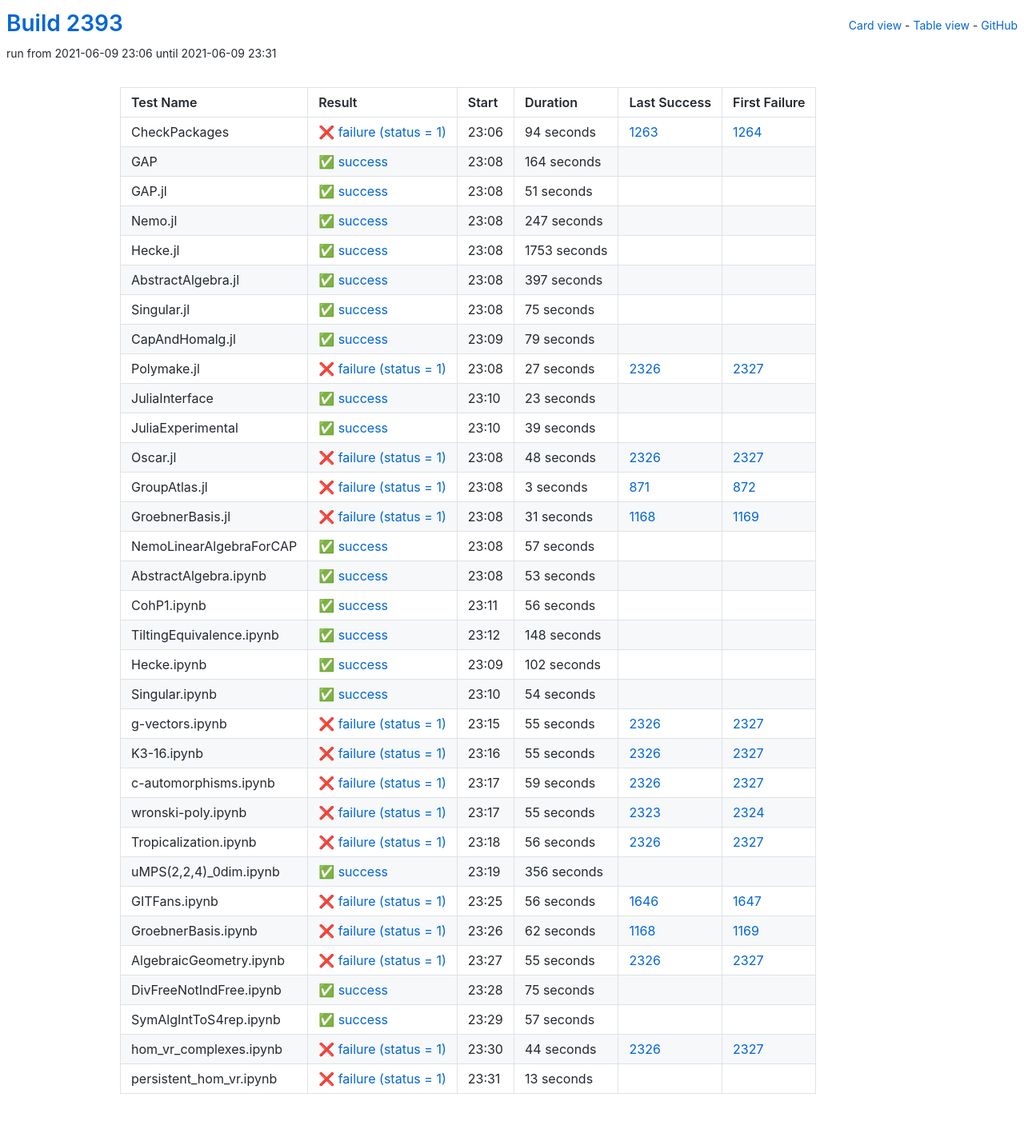
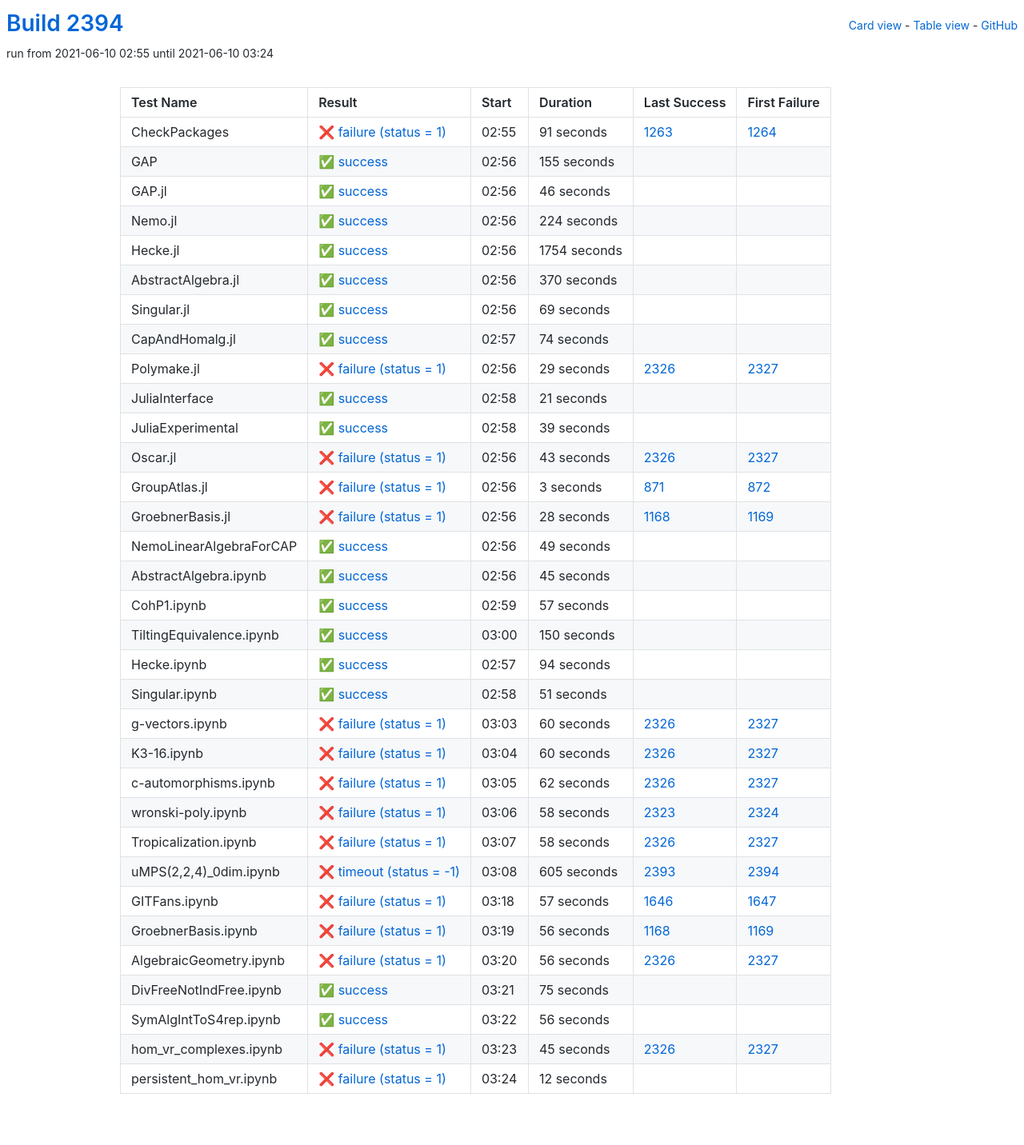
Before and after one commit to oscar-system/oscar-ci-status-stable, a Jekyll site: the page built from table.html, in a window 1280 px wide. Shown: the whole page at 80% size. Built offline with Jekyll 4.4.1, drawn with Linux system fonts in a browser that asks for light colours.

Commit message:
Build #2394

```diff
--- a/_data/ci.yml
+++ b/_data/ci.yml
@@ -1,6 +1,6 @@
 ---
-build: 2393
-build_url: https://oscarci.mathematik.uni-kl.de/job/oscar-stable/2393/
+build: 2394
+build_url: https://oscarci.mathematik.uni-kl.de/job/oscar-stable/2394/
 job: oscar-stable
 organization: oscar-system
 repo: oscar-ci-status-stable
@@ -8,128 +8,128 @@ repourl: https://github.com/oscar-system/oscar-ci-status-stable
 tests:
 - name: CheckPackages
   id: checkpackages
-  log: https://oscarci.mathematik.uni-kl.de/job/oscar-stable/2393/artifact/logs/build-2393/CheckPackages.log
-  start: 2021-06-09 23:06
+  log: https://oscarci.mathematik.uni-kl.de/job/oscar-stable/2394/artifact/logs/build-2394/CheckPackages.log
+  start: 2021-06-10 02:55
   success: false
   exitcode: 1
   status: failure
-  duration: 94
+  duration: 91
   last_success: 1263
   last_success_url: https://oscarci.mathematik.uni-kl.de/job/oscar-stable/1263/
   first_failure: 1264
   first_failure_url: https://oscarci.mathematik.uni-kl.de/job/oscar-stable/1264/
 - name: GAP
   id: gap
-  log: https://oscarci.mathematik.uni-kl.de/job/oscar-stable/2393/artifact/logs/build-2393/GAP.log
-  start: 2021-06-09 23:08
+  log: https://oscarci.mathematik.uni-kl.de/job/oscar-stable/2394/artifact/logs/build-2394/GAP.log
+  start: 2021-06-10 02:56
   success: true
   exitcode: 0
   status: success
-  duration: 164
+  duration: 155
   last_success: false
   last_success_url:
   first_failure: false
   first_failure_url:
 - name: GAP.jl
   id: gap-jl
-  log: https://oscarci.mathematik.uni-kl.de/job/oscar-stable/2393/artifact/logs/build-2393/GAP.jl.log
-  start: 2021-06-09 23:08
+  log: https://oscarci.mathematik.uni-kl.de/job/oscar-stable/2394/artifact/logs/build-2394/GAP.jl.log
+  start: 2021-06-10 02:56
   success: true
   exitcode: 0
   status: success
-  duration: 51
+  duration: 46
   last_success: false
   last_success_url:
   first_failure: false
   first_failure_url:
 - name: Nemo.jl
   id: nemo-jl
-  log: https://oscarci.mathematik.uni-kl.de/job/oscar-stable/2393/artifact/logs/build-2393/Nemo.jl.log
-  start: 2021-06-09 23:08
+  log: https://oscarci.mathematik.uni-kl.de/job/oscar-stable/2394/artifact/logs/build-2394/Nemo.jl.log
+  start: 2021-06-10 02:56
   success: true
   exitcode: 0
   status: success
-  duration: 247
+  duration: 224
   last_success: false
   last_success_url:
   first_failure: false
   first_failure_url:
 - name: Hecke.jl
   id: hecke-jl
-  log: https://oscarci.mathematik.uni-kl.de/job/oscar-stable/2393/artifact/logs/build-2393/Hecke.jl.log
-  start: 2021-06-09 23:08
+  log: https://oscarci.mathematik.uni-kl.de/job/oscar-stable/2394/artifact/logs/build-2394/Hecke.jl.log
+  start: 2021-06-10 02:56
   success: true
   exitcode: 0
   status: success
-  duration: 1753
+  duration: 1754
   last_success: false
   last_success_url:
   first_failure: false
   first_failure_url:
 - name: AbstractAlgebra.jl
   id: abstractalgebra-jl
-  log: https://oscarci.mathematik.uni-kl.de/job/oscar-stable/2393/artifact/logs/build-2393/AbstractAlgebra.jl.log
-  start: 2021-06-09 23:08
+  log: https://oscarci.mathematik.uni-kl.de/job/oscar-stable/2394/artifact/logs/build-2394/AbstractAlgebra.jl.log
+  start: 2021-06-10 02:56
   success: true
   exitcode: 0
   status: success
-  duration: 397
+  duration: 370
   last_success: false
   last_success_url:
   first_failure: false
   first_failure_url:
 - name: Singular.jl
   id: singular-jl
-  log: https://oscarci.mathematik.uni-kl.de/job/oscar-stable/2393/artifact/logs/build-2393/Singular.jl.log
-  start: 2021-06-09 23:08
+  log: https://oscarci.mathematik.uni-kl.de/job/oscar-stable/2394/artifact/logs/build-2394/Singular.jl.log
+  start: 2021-06-10 02:56
   success: true
   exitcode: 0
   status: success
-  duration: 75
+  duration: 69
   last_success: false
   last_success_url:
   first_failure: false
   first_failure_url:
 - name: CapAndHomalg.jl
   id: capandhomalg-jl
-  log: https://oscarci.mathematik.uni-kl.de/job/oscar-stable/2393/artifact/logs/build-2393/CapAndHomalg.jl.log
-  start: 2021-06-09 23:09
+  log: https://oscarci.mathematik.uni-kl.de/job/oscar-stable/2394/artifact/logs/build-2394/CapAndHomalg.jl.log
+  start: 2021-06-10 02:57
   success: true
   exitcode: 0
   status: success
-  duration: 79
+  duration: 74
   last_success: false
   last_success_url:
   first_failure: false
   first_failure_url:
 - name: Polymake.jl
   id: polymake-jl
-  log: https://oscarci.mathematik.uni-kl.de/job/oscar-stable/2393/artifact/logs/build-2393/Polymake.jl.log
-  start: 2021-06-09 23:08
+  log: https://oscarci.mathematik.uni-kl.de/job/oscar-stable/2394/artifact/logs/build-2394/Polymake.jl.log
+  start: 2021-06-10 02:56
   success: false
   exitcode: 1
   status: failure
-  duration: 27
+  duration: 29
   last_success: 2326
   last_success_url: https://oscarci.mathematik.uni-kl.de/job/oscar-stable/2326/
   first_failure: 2327
   first_failure_url: https://oscarci.mathematik.uni-kl.de/job/oscar-stable/2327/
 - name: JuliaInterface
   id: juliainterface
-  log: https://oscarci.mathematik.uni-kl.de/job/oscar-stable/2393/artifact/logs/build-2393/JuliaInterface.log
-  start: 2021-06-09 23:10
+  log: https://oscarci.mathematik.uni-kl.de/job/oscar-stable/2394/artifact/logs/build-2394/JuliaInterface.log
+  start: 2021-06-10 02:58
   success: true
   exitcode: 0
   status: success
-  duration: 23
+  duration: 21
   last_success: false
   last_success_url:
   first_failure: false
   first_failure_url:
 - name: JuliaExperimental
   id: juliaexperimental
-  log: https://oscarci.mathematik.uni-kl.de/job/oscar-stable/2393/artifact/logs/build-2393/JuliaExperimental.log
-  start: 2021-06-09 23:10
+  log: https://oscarci.mathematik.uni-kl.de/job/oscar-stable/2394/artifact/logs/build-2394/JuliaExperimental.log
+  start: 2021-06-10 02:58
   success: true
   exitcode: 0
   status: success
@@ -140,20 +140,20 @@ tests:
   first_failure_url:
 - name: Oscar.jl
   id: oscar-jl
-  log: https://oscarci.mathematik.uni-kl.de/job/oscar-stable/2393/artifact/logs/build-2393/Oscar.jl.log
-  start: 2021-06-09 23:08
+  log: https://oscarci.mathematik.uni-kl.de/job/oscar-stable/2394/artifact/logs/build-2394/Oscar.jl.log
+  start: 2021-06-10 02:56
   success: false
   exitcode: 1
   status: failure
-  duration: 48
+  duration: 43
   last_success: 2326
   last_success_url: https://oscarci.mathematik.uni-kl.de/job/oscar-stable/2326/
   first_failure: 2327
   first_failure_url: https://oscarci.mathematik.uni-kl.de/job/oscar-stable/2327/
 - name: GroupAtlas.jl
   id: groupatlas-jl
-  log: https://oscarci.mathematik.uni-kl.de/job/oscar-stable/2393/artifact/logs/build-2393/GroupAtlas.jl.log
-  start: 2021-06-09 23:08
+  log: https://oscarci.mathematik.uni-kl.de/job/oscar-stable/2394/artifact/logs/build-2394/GroupAtlas.jl.log
+  start: 2021-06-10 02:56
   success: false
   exitcode: 1
   status: failure
@@ -164,20 +164,44 @@ tests:
   first_failure_url: https://oscarci.mathematik.uni-kl.de/job/oscar-stable/872/
 - name: GroebnerBasis.jl
   id: groebnerbasis-jl
-  log: https://oscarci.mathematik.uni-kl.de/job/oscar-stable/2393/artifact/logs/build-2393/GroebnerBasis.jl.log
-  start: 2021-06-09 23:08
+  log: https://oscarci.mathematik.uni-kl.de/job/oscar-stable/2394/artifact/logs/build-2394/GroebnerBasis.jl.log
+  start: 2021-06-10 02:56
   success: false
   exitcode: 1
   status: failure
-  duration: 31
+  duration: 28
   last_success: 1168
   last_success_url: https://oscarci.mathematik.uni-kl.de/job/oscar-stable/1168/
   first_failure: 1169
   first_failure_url: https://oscarci.mathematik.uni-kl.de/job/oscar-stable/1169/
 - name: NemoLinearAlgebraForCAP
   id: nemolinearalgebraforcap
-  log: https://oscarci.mathematik.uni-kl.de/job/oscar-stable/2393/artifact/logs/build-2393/NemoLinearAlgebraForCAP.log
-  start: 2021-06-09 23:08
+  log: https://oscarci.mathematik.uni-kl.de/job/oscar-stable/2394/artifact/logs/build-2394/NemoLinearAlgebraForCAP.log
+  start: 2021-06-10 02:56
+  success: true
+  exitcode: 0
+  status: success
+  duration: 49
+  last_success: false
+  last_success_url:
+  first_failure: false
+  first_failure_url:
+- name: AbstractAlgebra.ipynb
+  id: abstractalgebra-ipynb
+  log: https://oscarci.mathematik.uni-kl.de/job/oscar-stable/2394/artifact/logs/build-2394/AbstractAlgebra.ipynb.log
+  start: 2021-06-10 02:56
+  success: true
+  exitcode: 0
+  status: success
+  duration: 45
+  last_success: false
+  last_success_url:
+  first_failure: false
+  first_failure_url:
+- name: CohP1.ipynb
+  id: cohp1-ipynb
+  log: https://oscarci.mathematik.uni-kl.de/job/oscar-stable/2394/artifact/logs/build-2394/CohP1.ipynb.log
+  start: 2021-06-10 02:59
   success: true
   exitcode: 0
   status: success
@@ -186,118 +210,142 @@ tests:
   last_success_url:
   first_failure: false
   first_failure_url:
-- name: AbstractAlgebra.ipynb
-  id: abstractalgebra-ipynb
-  log: https://oscarci.mathematik.uni-kl.de/job/oscar-stable/2393/artifact/logs/build-2393/AbstractAlgebra.ipynb.log
-  start: 2021-06-09 23:08
+- name: TiltingEquivalence.ipynb
+  id: tiltingequivalence-ipynb
+  log: https://oscarci.mathematik.uni-kl.de/job/oscar-stable/2394/artifact/logs/build-2394/TiltingEquivalence.ipynb.log
+  start: 2021-06-10 03:00
   success: true
   exitcode: 0
   status: success
-  duration: 53
-  last_success: false
-  last_success_url:
-  first_failure: false
-  first_failure_url:
-- name: CohP1.ipynb
-  id: cohp1-ipynb
-  log: https://oscarci.mathematik.uni-kl.de/job/oscar-stable/2393/artifact/logs/build-2393/CohP1.ipynb.log
-  start: 2021-06-09 23:11
-  success: true
-  exitcode: 0
-  status: success
-  duration: 56
-  last_success: false
-  last_success_url:
-  first_failure: false
-  first_failure_url:
-- name: TiltingEquivalence.ipynb
-  id: tiltingequivalence-ipynb
-  log: https://oscarci.mathematik.uni-kl.de/job/oscar-stable/2393/artifact/logs/build-2393/TiltingEquivalence.ipynb.log
-  start: 2021-06-09 23:12
-  success: true
-  exitcode: 0
-  status: success
-  duration: 148
+  duration: 150
   last_success: false
   last_success_url:
   first_failure: false
   first_failure_url:
 - name: Hecke.ipynb
   id: hecke-ipynb
-  log: https://oscarci.mathematik.uni-kl.de/job/oscar-stable/2393/artifact/logs/build-2393/Hecke.ipynb.log
-  start: 2021-06-09 23:09
+  log: https://oscarci.mathematik.uni-kl.de/job/oscar-stable/2394/artifact/logs/build-2394/Hecke.ipynb.log
+  start: 2021-06-10 02:57
   success: true
   exitcode: 0
   status: success
-  duration: 102
+  duration: 94
   last_success: false
   last_success_url:
   first_failure: false
   first_failure_url:
 - name: Singular.ipynb
   id: singular-ipynb
-  log: https://oscarci.mathematik.uni-kl.de/job/oscar-stable/2393/artifact/logs/build-2393/Singular.ipynb.log
-  start: 2021-06-09 23:10
+  log: https://oscarci.mathematik.uni-kl.de/job/oscar-stable/2394/artifact/logs/build-2394/Singular.ipynb.log
+  start: 2021-06-10 02:58
   success: true
   exitcode: 0
   status: success
-  duration: 54
+  duration: 51
   last_success: false
   last_success_url:
   first_failure: false
   first_failure_url:
 - name: g-vectors.ipynb
   id: g-vectors-ipynb
-  log: https://oscarci.mathematik.uni-kl.de/job/oscar-stable/2393/artifact/logs/build-2393/g-vectors.ipynb.log
-  start: 2021-06-09 23:15
+  log: https://oscarci.mathematik.uni-kl.de/job/oscar-stable/2394/artifact/logs/build-2394/g-vectors.ipynb.log
+  start: 2021-06-10 03:03
   success: false
   exitcode: 1
   status: failure
-  duration: 55
+  duration: 60
   last_success: 2326
   last_success_url: https://oscarci.mathematik.uni-kl.de/job/oscar-stable/2326/
   first_failure: 2327
   first_failure_url: https://oscarci.mathematik.uni-kl.de/job/oscar-stable/2327/
 - name: K3-16.ipynb
   id: k3-16-ipynb
-  log: https://oscarci.mathematik.uni-kl.de/job/oscar-stable/2393/artifact/logs/build-2393/K3-16.ipynb.log
-  start: 2021-06-09 23:16
+  log: https://oscarci.mathematik.uni-kl.de/job/oscar-stable/2394/artifact/logs/build-2394/K3-16.ipynb.log
+  start: 2021-06-10 03:04
   success: false
   exitcode: 1
   status: failure
-  duration: 55
+  duration: 60
   last_success: 2326
   last_success_url: https://oscarci.mathematik.uni-kl.de/job/oscar-stable/2326/
   first_failure: 2327
   first_failure_url: https://oscarci.mathematik.uni-kl.de/job/oscar-stable/2327/
 - name: c-automorphisms.ipynb
   id: c-automorphisms-ipynb
-  log: https://oscarci.mathematik.uni-kl.de/job/oscar-stable/2393/artifact/logs/build-2393/c-automorphisms.ipynb.log
-  start: 2021-06-09 23:17
+  log: https://oscarci.mathematik.uni-kl.de/job/oscar-stable/2394/artifact/logs/build-2394/c-automorphisms.ipynb.log
+  start: 2021-06-10 03:05
   success: false
   exitcode: 1
   status: failure
-  duration: 59
+  duration: 62
   last_success: 2326
   last_success_url: https://oscarci.mathematik.uni-kl.de/job/oscar-stable/2326/
   first_failure: 2327
   first_failure_url: https://oscarci.mathematik.uni-kl.de/job/oscar-stable/2327/
 - name: wronski-poly.ipynb
   id: wronski-poly-ipynb
-  log: https://oscarci.mathematik.uni-kl.de/job/oscar-stable/2393/artifact/logs/build-2393/wronski-poly.ipynb.log
-  start: 2021-06-09 23:17
+  log: https://oscarci.mathematik.uni-kl.de/job/oscar-stable/2394/artifact/logs/build-2394/wronski-poly.ipynb.log
+  start: 2021-06-10 03:06
   success: false
   exitcode: 1
   status: failure
-  duration: 55
+  duration: 58
   last_success: 2323
   last_success_url: https://oscarci.mathematik.uni-kl.de/job/oscar-stable/2323/
   first_failure: 2324
   first_failure_url: https://oscarci.mathematik.uni-kl.de/job/oscar-stable/2324/
 - name: Tropicalization.ipynb
   id: tropicalization-ipynb
-  log: https://oscarci.mathematik.uni-kl.de/job/oscar-stable/2393/artifact/logs/build-2393/Tropicalization.ipynb.log
-  start: 2021-06-09 23:18
+  log: https://oscarci.mathematik.uni-kl.de/job/oscar-stable/2394/artifact/logs/build-2394/Tropicalization.ipynb.log
+  start: 2021-06-10 03:07
+  success: false
+  exitcode: 1
+  status: failure
+  duration: 58
+  last_success: 2326
+  last_success_url: https://oscarci.mathematik.uni-kl.de/job/oscar-stable/2326/
+  first_failure: 2327
+  first_failure_url: https://oscarci.mathematik.uni-kl.de/job/oscar-stable/2327/
+- name: uMPS(2,2,4)_0dim.ipynb
+  id: umps-2-2-4-0dim-ipynb
+  log: https://oscarci.mathematik.uni-kl.de/job/oscar-stable/2394/artifact/logs/build-2394/uMPS-2-2-4-_0dim.ipynb.log
+  start: 2021-06-10 03:08
+  success: false
+  exitcode: -1
+  status: timeout
+  duration: 605
+  last_success: 2393
+  last_success_url: https://oscarci.mathematik.uni-kl.de/job/oscar-stable/2393/
+  first_failure: 2394
+  first_failure_url: https://oscarci.mathematik.uni-kl.de/job/oscar-stable/2394/
+- name: GITFans.ipynb
+  id: gitfans-ipynb
+  log: https://oscarci.mathematik.uni-kl.de/job/oscar-stable/2394/artifact/logs/build-2394/GITFans.ipynb.log
+  start: 2021-06-10 03:18
+  success: false
+  exitcode: 1
+  status: failure
+  duration: 57
+  last_success: 1646
+  last_success_url: https://oscarci.mathematik.uni-kl.de/job/oscar-stable/1646/
+  first_failure: 1647
+  first_failure_url: https://oscarci.mathematik.uni-kl.de/job/oscar-stable/1647/
+- name: GroebnerBasis.ipynb
+  id: groebnerbasis-ipynb
+  log: https://oscarci.mathematik.uni-kl.de/job/oscar-stable/2394/artifact/logs/build-2394/GroebnerBasis.ipynb.log
+  start: 2021-06-10 03:19
+  success: false
+  exitcode: 1
+  status: failure
+  duration: 56
+  last_success: 1168
+  last_success_url: https://oscarci.mathematik.uni-kl.de/job/oscar-stable/1168/
+  first_failure: 1169
+  first_failure_url: https://oscarci.mathematik.uni-kl.de/job/oscar-stable/1169/
+- name: AlgebraicGeometry.ipynb
+  id: algebraicgeometry-ipynb
+  log: https://oscarci.mathematik.uni-kl.de/job/oscar-stable/2394/artifact/logs/build-2394/AlgebraicGeometry.ipynb.log
+  start: 2021-06-10 03:20
   success: false
   exitcode: 1
   status: failure
@@ -306,58 +354,10 @@ tests:
   last_success_url: https://oscarci.mathematik.uni-kl.de/job/oscar-stable/2326/
   first_failure: 2327
   first_failure_url: https://oscarci.mathematik.uni-kl.de/job/oscar-stable/2327/
-- name: uMPS(2,2,4)_0dim.ipynb
-  id: umps-2-2-4-0dim-ipynb
-  log: https://oscarci.mathematik.uni-kl.de/job/oscar-stable/2393/artifact/logs/build-2393/uMPS-2-2-4-_0dim.ipynb.log
-  start: 2021-06-09 23:19
-  success: true
-  exitcode: 0
-  status: success
-  duration: 356
-  last_success: false
-  last_success_url:
-  first_failure: false
-  first_failure_url:
-- name: GITFans.ipynb
-  id: gitfans-ipynb
-  log: https://oscarci.mathematik.uni-kl.de/job/oscar-stable/2393/artifact/logs/build-2393/GITFans.ipynb.log
-  start: 2021-06-09 23:25
-  success: false
-  exitcode: 1
-  status: failure
-  duration: 56
-  last_success: 1646
-  last_success_url: https://oscarci.mathematik.uni-kl.de/job/oscar-stable/1646/
-  first_failure: 1647
-  first_failure_url: https://oscarci.mathematik.uni-kl.de/job/oscar-stable/1647/
-- name: GroebnerBasis.ipynb
-  id: groebnerbasis-ipynb
-  log: https://oscarci.mathematik.uni-kl.de/job/oscar-stable/2393/artifact/logs/build-2393/GroebnerBasis.ipynb.log
-  start: 2021-06-09 23:26
-  success: false
-  exitcode: 1
-  status: failure
-  duration: 62
-  last_success: 1168
-  last_success_url: https://oscarci.mathematik.uni-kl.de/job/oscar-stable/1168/
-  first_failure: 1169
-  first_failure_url: https://oscarci.mathematik.uni-kl.de/job/oscar-stable/1169/
-- name: AlgebraicGeometry.ipynb
-  id: algebraicgeometry-ipynb
-  log: https://oscarci.mathematik.uni-kl.de/job/oscar-stable/2393/artifact/logs/build-2393/AlgebraicGeometry.ipynb.log
-  start: 2021-06-09 23:27
-  success: false
-  exitcode: 1
-  status: failure
-  duration: 55
-  last_success: 2326
-  last_success_url: https://oscarci.mathematik.uni-kl.de/job/oscar-stable/2326/
-  first_failure: 2327
-  first_failure_url: https://oscarci.mathematik.uni-kl.de/job/oscar-stable/2327/
 - name: DivFreeNotIndFree.ipynb
   id: divfreenotindfree-ipynb
-  log: https://oscarci.mathematik.uni-kl.de/job/oscar-stable/2393/artifact/logs/build-2393/DivFreeNotIndFree.ipynb.log
-  start: 2021-06-09 23:28
+  log: https://oscarci.mathematik.uni-kl.de/job/oscar-stable/2394/artifact/logs/build-2394/DivFreeNotIndFree.ipynb.log
+  start: 2021-06-10 03:21
   success: true
   exitcode: 0
   status: success
@@ -368,36 +368,36 @@ tests:
   first_failure_url:
 - name: SymAlgIntToS4rep.ipynb
   id: symalginttos4rep-ipynb
-  log: https://oscarci.mathematik.uni-kl.de/job/oscar-stable/2393/artifact/logs/build-2393/SymAlgIntToS4rep.ipynb.log
-  start: 2021-06-09 23:29
+  log: https://oscarci.mathematik.uni-kl.de/job/oscar-stable/2394/artifact/logs/build-2394/SymAlgIntToS4rep.ipynb.log
+  start: 2021-06-10 03:22
   success: true
   exitcode: 0
   status: success
-  duration: 57
+  duration: 56
   last_success: false
   last_success_url:
   first_failure: false
   first_failure_url:
 - name: hom_vr_complexes.ipynb
   id: hom-vr-complexes-ipynb
-  log: https://oscarci.mathematik.uni-kl.de/job/oscar-stable/2393/artifact/logs/build-2393/hom_vr_complexes.ipynb.log
-  start: 2021-06-09 23:30
+  log: https://oscarci.mathematik.uni-kl.de/job/oscar-stable/2394/artifact/logs/build-2394/hom_vr_complexes.ipynb.log
+  start: 2021-06-10 03:23
   success: false
   exitcode: 1
   status: failure
-  duration: 44
+  duration: 45
   last_success: 2326
   last_success_url: https://oscarci.mathematik.uni-kl.de/job/oscar-stable/2326/
   first_failure: 2327
   first_failure_url: https://oscarci.mathematik.uni-kl.de/job/oscar-stable/2327/
 - name: persistent_hom_vr.ipynb
   id: persistent-hom-vr-ipynb
-  log: https://oscarci.mathematik.uni-kl.de/job/oscar-stable/2393/artifact/logs/build-2393/persistent_hom_vr.ipynb.log
-  start: 2021-06-09 23:31
+  log: https://oscarci.mathematik.uni-kl.de/job/oscar-stable/2394/artifact/logs/build-2394/persistent_hom_vr.ipynb.log
+  start: 2021-06-10 03:24
   success: false
   exitcode: 1
   status: failure
-  duration: 13
+  duration: 12
   last_success: false
   last_success_url:
   first_failure: false
```
Also changed, not shown: README.md.
